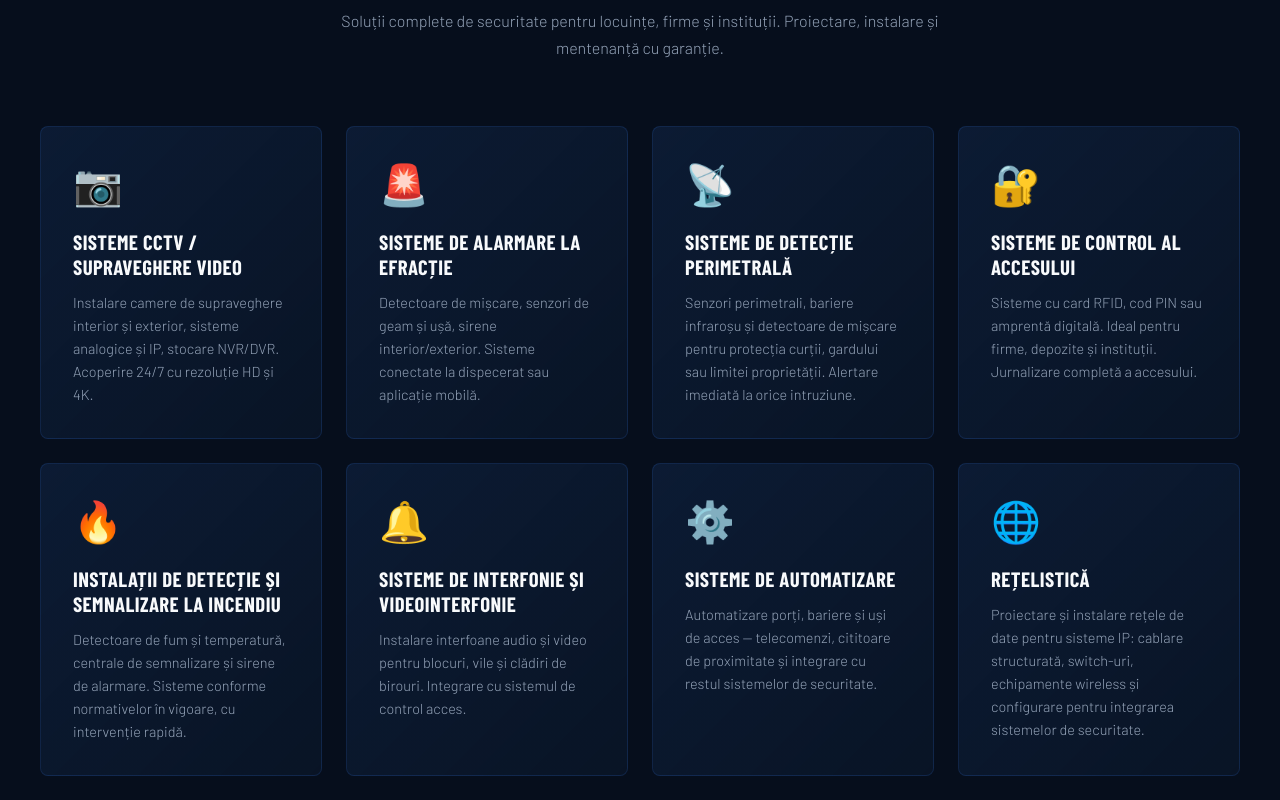
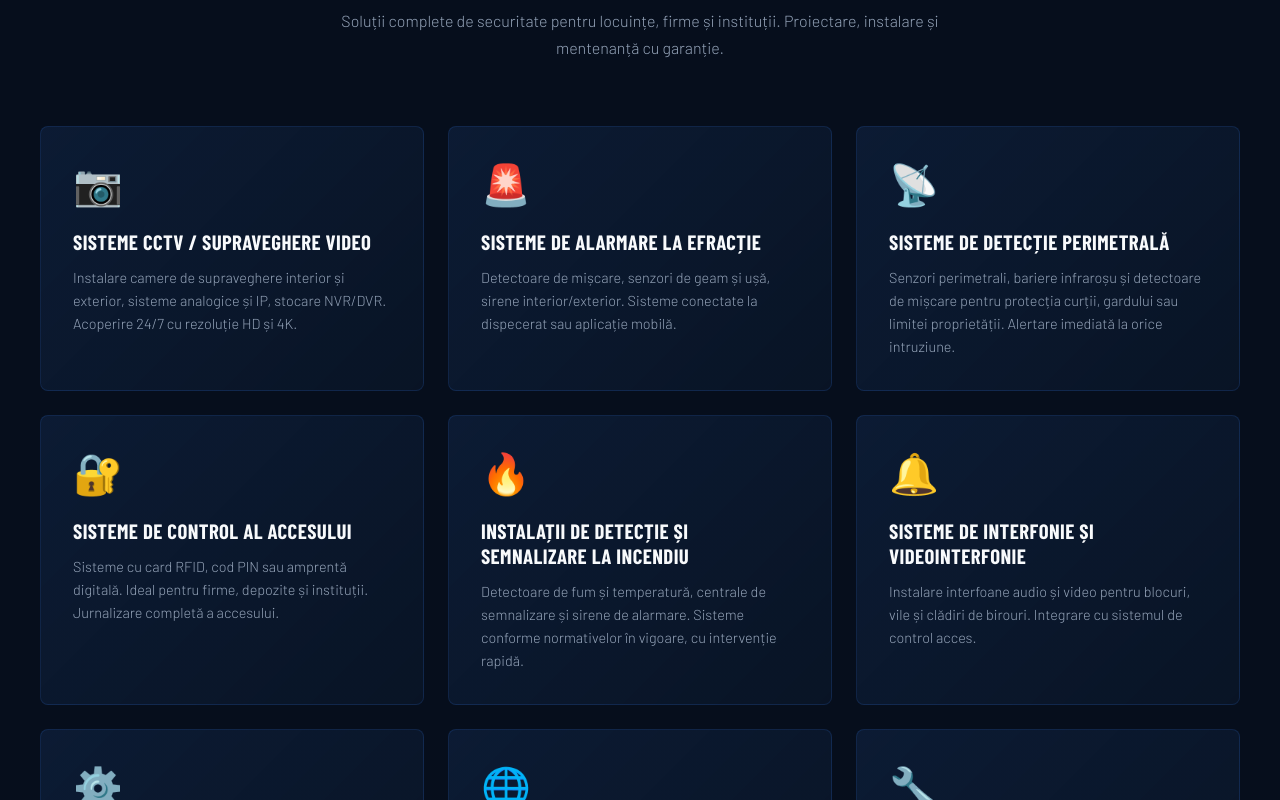
Before and after one commit to simsecuritate-bmc/sim-security, a Next.js app: page / in a window 1280 px wide. Shown: the part 980-1780 px from the top of the page. Built offline with nearby package versions, Linux system fonts and the light colour scheme; a web font is replaced by a local one.

Commit message:
Update globals.css

```diff
--- a/app/globals.css
+++ b/app/globals.css
@@ -410,3 +410,7 @@ footer {
   .hero-visual { display: none; }
   .nav-links { display: none; }
 }
+
+@media (min-width: 860px) {
+  .services-grid { grid-template-columns: repeat(3, 1fr); }
+}
```
